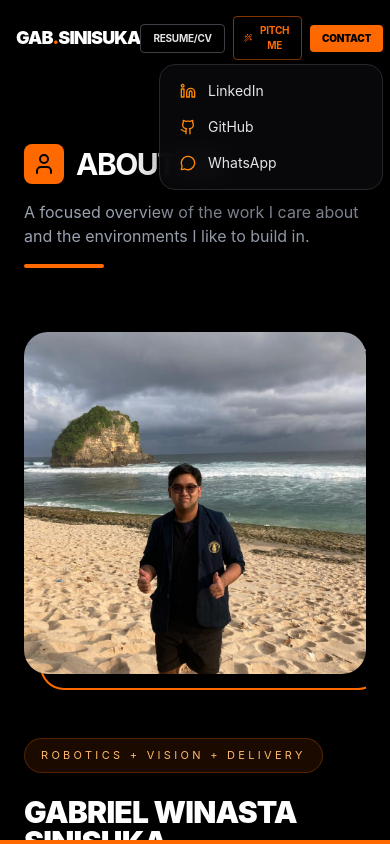
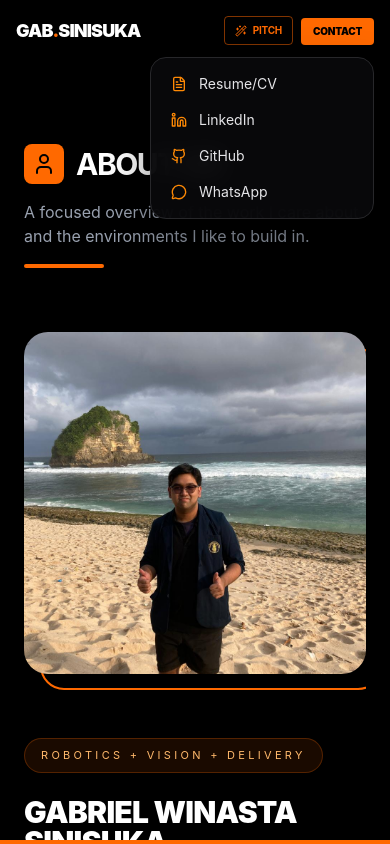
Before and after one commit to treeone246/Gabriels-Portofolio-Website, a React (Vite) app in the folder my-portfolio/: page / in a window 390 px wide. Both pictures are taken after a click on the button "CONTACT". Shown: the top 844 px of the page. Built offline with nearby package versions, Linux system fonts and the light colour scheme.

Commit message:
minor changes

```diff
--- a/my-portfolio/src/App.jsx
+++ b/my-portfolio/src/App.jsx
@@ -1131,7 +1131,7 @@ export default function App() {
               href={resumePdf}
               target="_blank"
               rel="noreferrer"
-              className="px-3 py-1.5 sm:px-4 sm:py-2 border border-zinc-700 text-zinc-200 hover:border-orange-500/50 hover:text-orange-300 text-[10px] sm:text-xs font-bold rounded uppercase tracking-tight transition-colors"
+              className="hidden sm:inline-flex px-3 py-1.5 sm:px-4 sm:py-2 border border-zinc-700 text-zinc-200 hover:border-orange-500/50 hover:text-orange-300 text-[10px] sm:text-xs font-bold rounded uppercase tracking-tight transition-colors"
             >
               Resume/CV
             </a>
@@ -1142,7 +1142,9 @@ export default function App() {
               className="px-2.5 py-1.5 sm:px-4 sm:py-2 border border-orange-500/50 text-orange-500 hover:bg-orange-500/10 text-[10px] sm:text-xs font-bold rounded flex items-center gap-1.5 sm:gap-2 uppercase tracking-tight sm:tracking-tighter transition-colors"
               title="Generate AI Elevator Pitch"
             >
-              <Wand2 size={12} className="sm:h-[14px] sm:w-[14px]" /> Pitch Me
+              <Wand2 size={12} className="sm:h-[14px] sm:w-[14px]" />
+              <span className="hidden sm:inline">Pitch Me</span>
+              <span className="sm:hidden">Pitch</span>
             </motion.button>
             <div
               ref={contactMenuRef}
@@ -1170,6 +1172,16 @@ export default function App() {
                     transition={{ duration: 0.18, ease: 'easeOut' }}
                     className="absolute right-0 mt-3 w-56 rounded-2xl border border-zinc-800 bg-zinc-950/95 p-2 shadow-[0_20px_45px_rgba(0,0,0,0.45)] backdrop-blur-md"
                   >
+                    <a
+                      href={resumePdf}
+                      target="_blank"
+                      rel="noreferrer"
+                      onClick={() => setShowContactMenu(false)}
+                      className="sm:hidden flex items-center gap-3 rounded-xl px-3 py-2 text-sm text-zinc-200 hover:bg-zinc-900 hover:text-white transition-colors"
+                    >
+                      <FileText size={16} className="text-orange-400" />
+                      <span>Resume/CV</span>
+                    </a>
                     <a
                       href={safeLinks.linkedin}
                       target="_blank"
```
